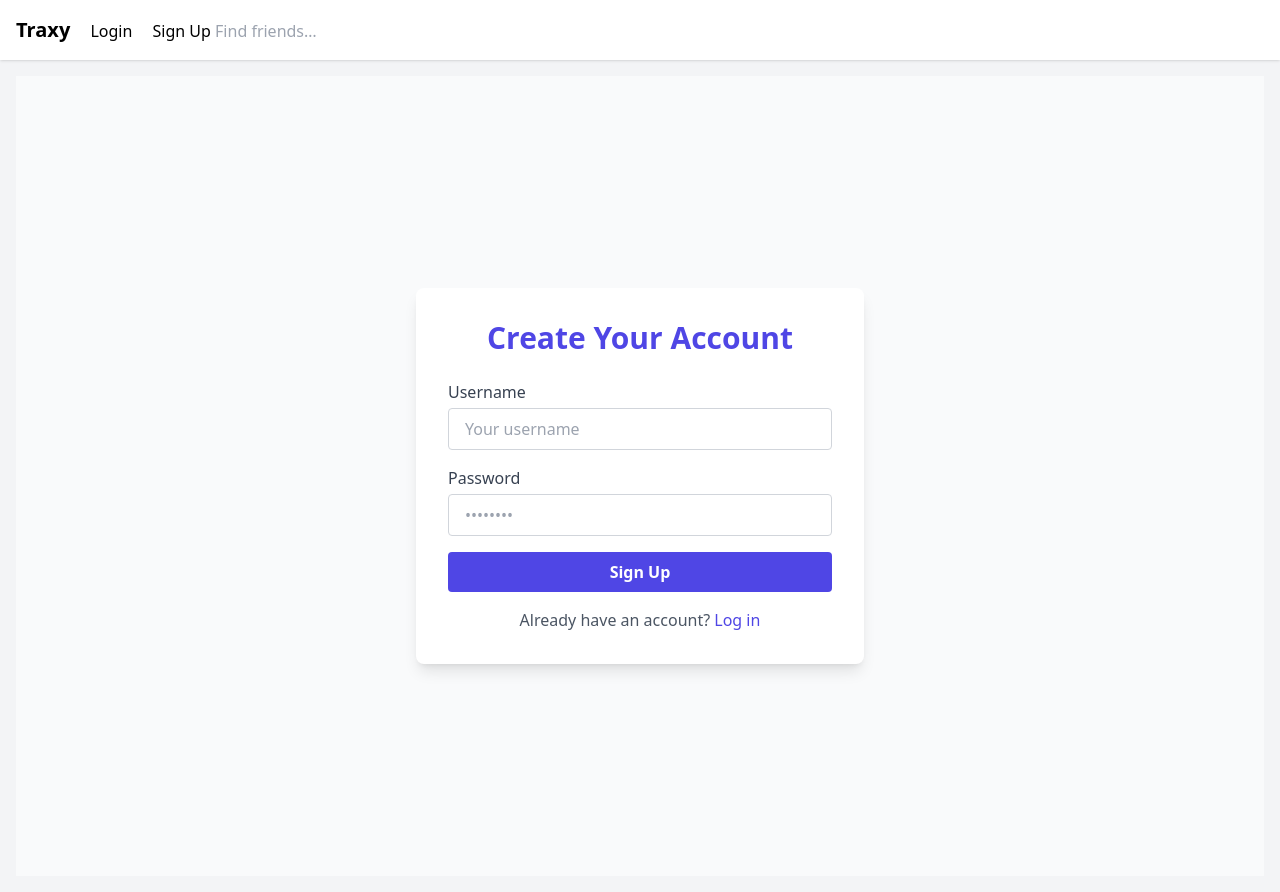
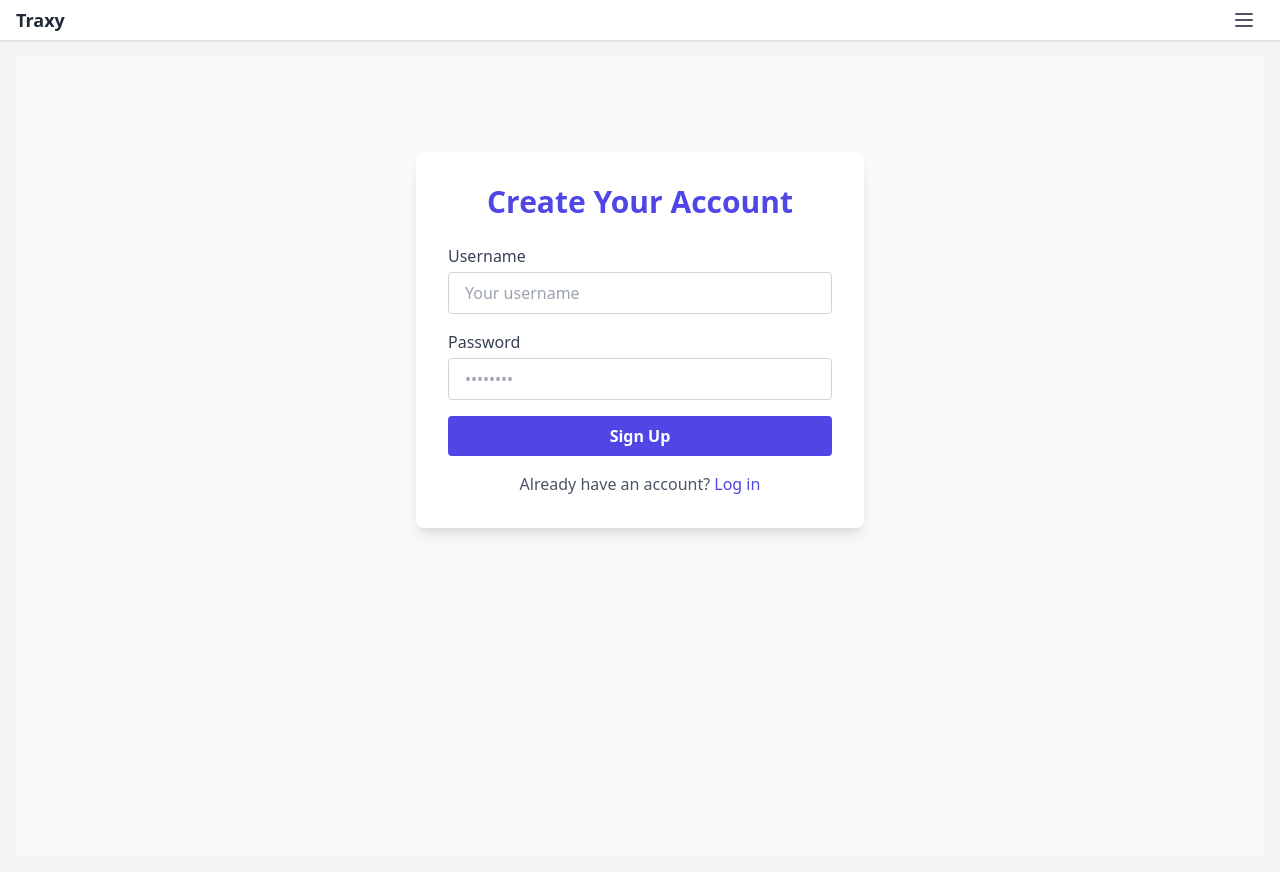
Before and after one commit to zwingthomas/traxy, a Flask app: page /signup in a window 1280 px wide. After the commit the page ends 540 px from the top, so only its background shows below. Run offline with Flask 3, Linux system fonts and the light colour scheme; style sheets or scripts are compiled from the project's sources; some libraries are stand-ins or nearby versions.

Commit message:
patch: nav bar updated

```diff
--- a/flask-ui/app.py
+++ b/flask-ui/app.py
@@ -50,6 +50,7 @@ def login():
         except requests.RequestException as e:
             flash(f"Login error: {e}", "error")
     return render_template('login.html')
+
 
 @app.route('/logout')
 def logout():
@@ -387,5 +388,22 @@ def proxy_add_friend(username):
                       headers={"Authorization": f"Bearer {token}"})
     return (r.text, r.status_code, r.headers.items())
 
+@app.context_processor
+def inject_current_user():
+    token = session.get('token')
+    user = None
+    if token:
+        try:
+            # Ask API for the current user
+            resp = requests.get(
+                f"{API}/api/users/me",
+                headers={"Authorization": f"Bearer {token}"}
+            )
+            if resp.ok:
+                user = resp.json()
+        except requests.RequestException:
+            pass
+    return {"current_user": user}
+
 if __name__ == '__main__':
     app.run(debug=True)
--- a/flask-ui/templates/base.html
+++ b/flask-ui/templates/base.html
@@ -12,18 +12,79 @@
     <link href="{{ url_for('static', filename='css/tailwind.css') }}" rel="stylesheet">
   </head>
   <body class="bg-gray-100">
-    <nav class="p-4 bg-white shadow">
-      <a href="/" class="text-xl font-bold">Traxy</a>
-      {% if session.token %}
-        <a href="/dashboard" class="ml-4">Dashboard</a>
-        <a href="/logout" class="ml-4">Logout</a>
-      {% else %}
-        <a href="/login" class="ml-4">Login</a>
-        <a href="/signup" class="ml-4">Sign Up</a>
-      {% endif %}
-      <input id="friend-search" placeholder="Find friends…" autocomplete="on"/>
-      <ul id="friend-suggestions" class="absolute bg-white border hidden"></ul>
+    <!-- NAV BAR -->
+    <nav class="bg-white shadow">
+      <div class="container mx-auto px-4">
+        <div class="flex items-center">
+
+          <!-- Left group: Traxy + Dashboard (only if logged in) -->
+          <div class="flex items-center space-x-4">
+            <a href="/" class="text-lg font-bold text-gray-800">Traxy</a>
+            {% if current_user %}
+              <a href="/dashboard"
+                 class="text-sm text-gray-600 hover:text-gray-800">
+                Dashboard
+              </a>
+            {% endif %}
+          </div>
+
+          <!-- Center group: Find friends -->
+          <div class="flex-1 flex justify-center">
+            {% if current_user %}
+            <input id="friend-search"
+                   placeholder="Find friends"
+                   autocomplete="on"
+                   class="focus:outline-none focus:ring focus:border-blue-300
+                          w-64 border border-gray-300 rounded px-3 py-1"/>
+            <ul id="friend-suggestions"
+                class="absolute bg-white border hidden"></ul>
+            {% endif %}
+          </div>
+
+          <!-- Right group: Hamburger menu -->
+          <div class="relative">
+            <button id="menu-button"
+                    class="p-2 focus:outline-none focus:ring rounded
+                           text-gray-600 hover:text-gray-800"
+                    aria-haspopup="true" aria-expanded="false">
+              <svg class="h-6 w-6" fill="none" stroke="currentColor"
+                   viewBox="0 0 24 24">
+                <path stroke-linecap="round" stroke-linejoin="round"
+                      stroke-width="2" d="M4 6h16M4 12h16M4 18h16"/>
+              </svg>
+            </button>
+
+            <div id="menu"
+                 class="hidden absolute right-0 mt-2 w-40 bg-white
+                        rounded-md shadow-lg py-1 z-20"
+                 role="menu" aria-orientation="vertical"
+                 aria-labelledby="menu-button">
+
+              {% if current_user %}
+                <a href="/logout"
+                   class="block px-4 py-2 text-sm text-red-600 hover:bg-gray-100"
+                   role="menuitem">
+                  Log out
+                </a>
+              {% else %}
+                <a href="/login"
+                   class="block px-4 py-2 text-sm text-gray-600 hover:bg-gray-100"
+                   role="menuitem">
+                  Sign in
+                </a>
+                <a href="/signup"
+                   class="block px-4 py-2 text-sm text-gray-600 hover:bg-gray-100"
+                   role="menuitem">
+                  Sign up
+                </a>
+              {% endif %}
+
+            </div>
+          </div>
+        </div>
+      </div>
     </nav>
+
     {% with messages = get_flashed_messages(with_categories=true) %}
       {% if messages %}
         <div class="container mx-auto px-6 py-4 space-y-2">
@@ -86,3 +147,23 @@
     document.dispatchEvent(new Event('friend-added'));
   });
 </script>
+
+<script>
+  // Toggle the dropdown
+  const btn  = document.getElementById('menu-button');
+  const menu = document.getElementById('menu');
+
+  btn.addEventListener('click', e => {
+    e.stopPropagation();
+    menu.classList.toggle('hidden');
+    btn.setAttribute('aria-expanded', (!menu.classList.contains('hidden')).toString());
+  });
+
+  // Close on outside click
+  document.addEventListener('click', () => {
+    if (!menu.classList.contains('hidden')) {
+      menu.classList.add('hidden');
+      btn.setAttribute('aria-expanded', 'false');
+    }
+  });
+</script>
--- a/flask-ui/templates/login.html
+++ b/flask-ui/templates/login.html
@@ -1,8 +1,8 @@
 {% extends 'base.html' %}
 {% block title %}Log In{% endblock %}
 {% block content %}
-<div class="flex items-center justify-center min-h-screen bg-gray-50">
-  <div class="max-w-md w-full bg-white p-8 rounded-lg shadow-lg">
+<div class="flex items-start justify-center min-h-screen bg-gray-50 pt-16">
+  <div class="max-w-md w-full bg-white p-8 rounded-lg shadow-lg mt-8">
     <h2 class="text-3xl font-bold text-center text-green-600 mb-6">Welcome Back</h2>
     <form method="post" action="/login" class="space-y-4">
       <div>
--- a/flask-ui/templates/signup.html
+++ b/flask-ui/templates/signup.html
@@ -1,8 +1,8 @@
 {% extends 'base.html' %}
 {% block title %}Sign Up{% endblock %}
 {% block content %}
-<div class="flex items-center justify-center min-h-screen bg-gray-50">
-  <div class="max-w-md w-full bg-white p-8 rounded-lg shadow-lg">
+<div class="flex items-start justify-center min-h-screen bg-gray-50 pt-16">
+  <div class="max-w-md w-full bg-white p-8 rounded-lg shadow-lg mt-8">
     <h2 class="text-3xl font-bold text-center text-indigo-600 mb-6">Create Your Account</h2>
     <form method="post" action="/signup" class="space-y-4">
       <div>
```
